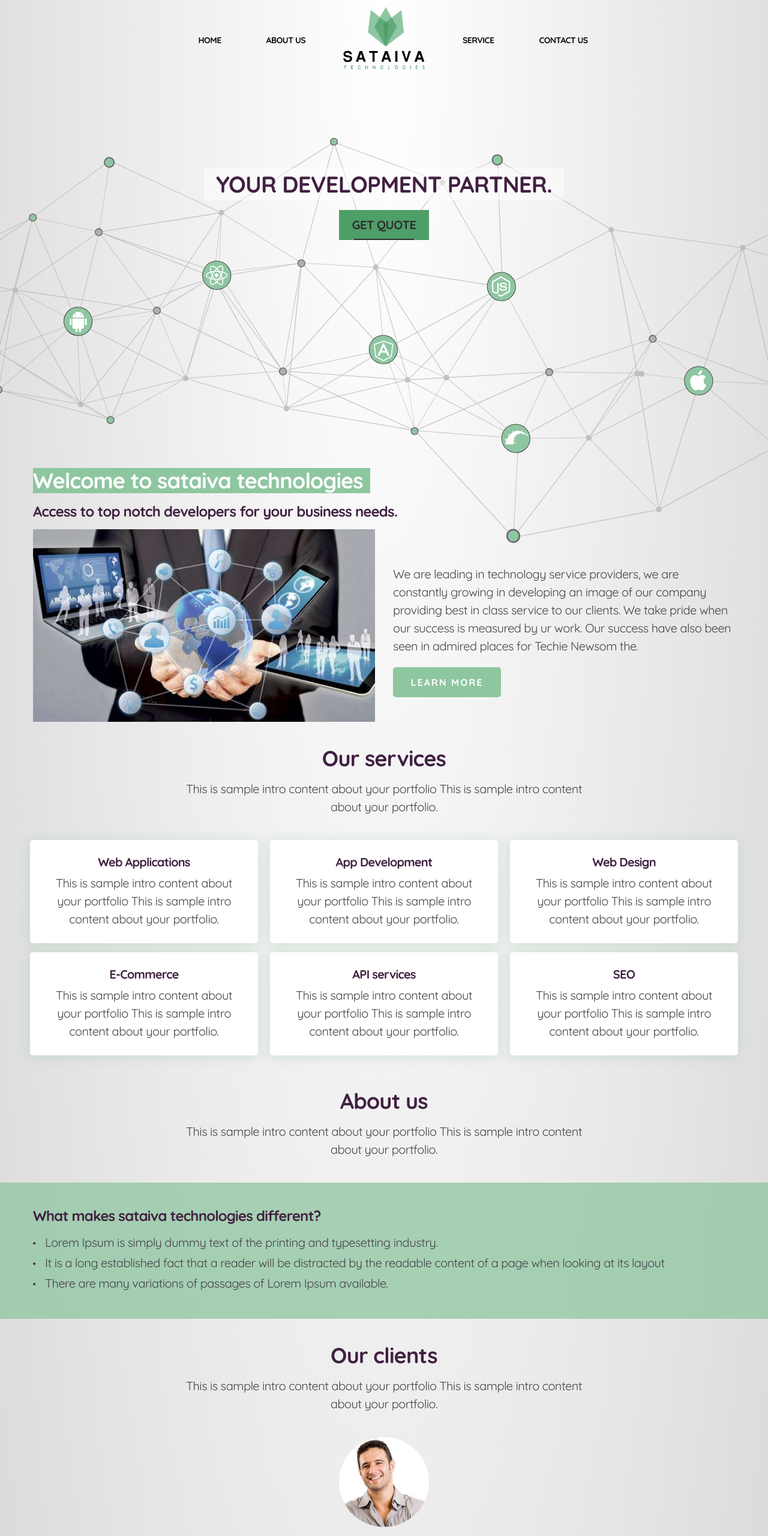
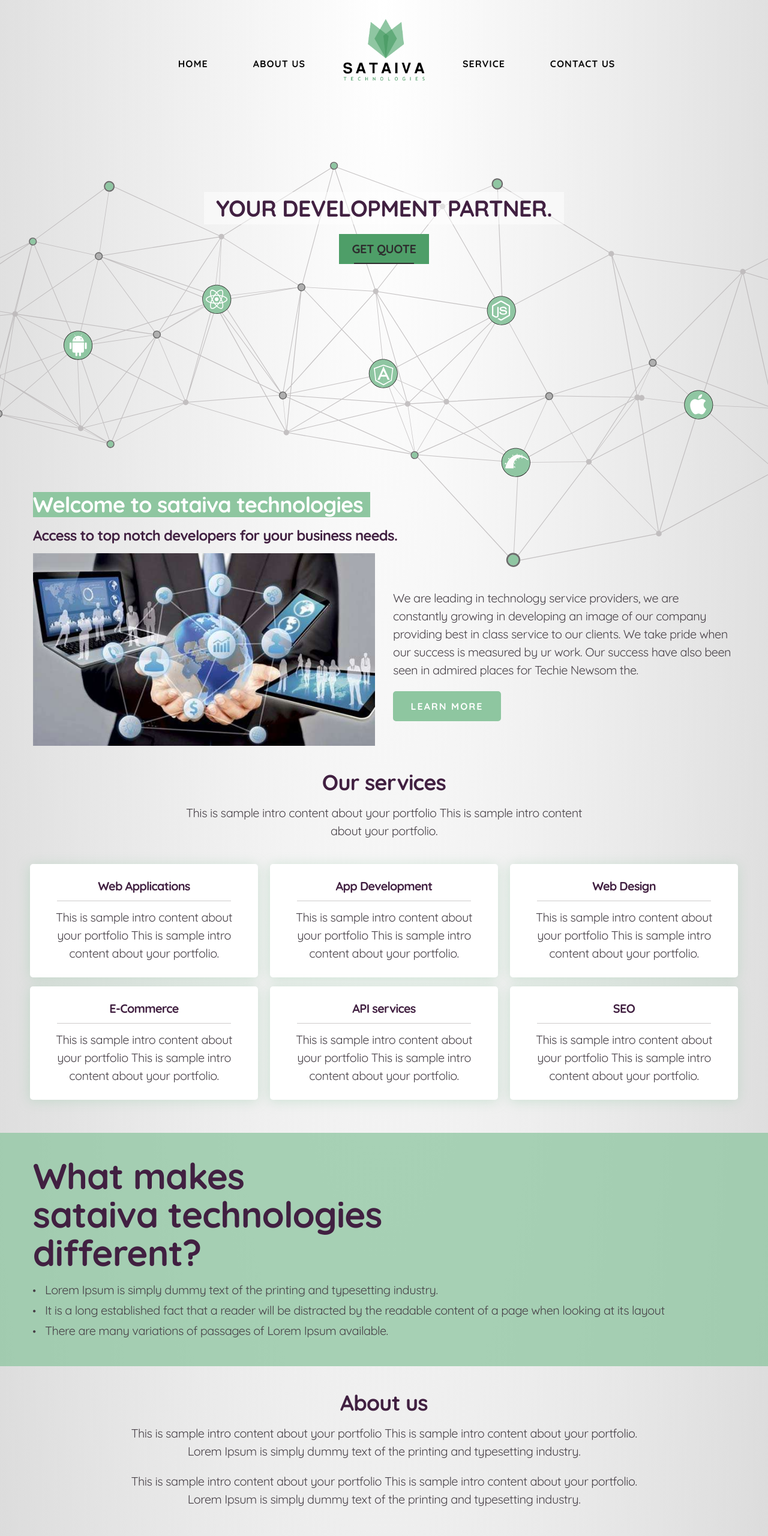
Before and after one commit to sataiva-ravi/sataiva, a website: page html/index.html in a window 1280 px wide. Shown: the top 2560 px of the page at 60% size. Drawn offline with Linux system fonts and the light colour scheme.

Commit message:
changs made

```diff
--- a/html/index.html
+++ b/html/index.html
@@ -194,15 +194,11 @@
 			</section>
 			<!-- Why us section starts here -->
 
-			<div class="title-wrapper">
-				<h2>About us</h2>
-				<p>This is sample intro content about your portfolio This is sample intro content about your portfolio.</p>
-			</div>
 			<section class="theme-layer">
 				<div class="container">
 					<div class="row">
 						<div class="col-12">
-							<h3>What makes sataiva technologies different?</h3>
+							<h3>What makes<br/> sataiva technologies <br/>different?</h3>
 							<ul class="generic-list">
 								<li>Lorem Ipsum is simply dummy text of the printing and typesetting industry.</li>
 								<li>It is a long established fact that a reader will be distracted by the readable content of a page when looking at its layout</li>
@@ -213,11 +209,18 @@
 				</div>
 			</section>
 			<!-- Why us section ends here -->
+
+			<div class="title-wrapper justify">
+				<h2>About us</h2>
+				<p>This is sample intro content about your portfolio This is sample intro content about your portfolio. Lorem Ipsum is simply dummy text of the printing and typesetting industry.</p>
+				<p>This is sample intro content about your portfolio This is sample intro content about your portfolio. Lorem Ipsum is simply dummy text of the printing and typesetting industry.</p>
+			</div>
+
 			<!-- Testimonial starts here -->
 			<section>
 				<div class="container">
 					<div class="title-wrapper">
-						<h2>Our clients</h2>
+						<h2>Testimonial</h2>
 						<p>This is sample intro content about your portfolio This is sample intro content about your portfolio.</p>
 					</div>
 					<div class="testimonial">
@@ -261,11 +264,10 @@
 							<a href="#" class="card-col">
 								<div class="card-col-img">
 									<img src="img/g1.jpg" alt="">
-									<div class="hoverCaption">
-										<h4>Founder & Director</h4>
-									</div>
 								</div>
 								<div class="card-col-content">
+									<h4>Dinesh</h4>
+									<h5>Founder & Director</h5>
 									<p>This is sample intro content about your portfolio</p>
 								</div>
 							</a>
@@ -274,11 +276,10 @@
 							<a href="#" class="card-col">
 								<div class="card-col-img">
 									<img src="img/g3.jpg" alt="">
-									<div class="hoverCaption">
-										<h4>Marketing Associates</h4>
-									</div>
 								</div>
 								<div class="card-col-content">
+									<h4>Lara Man</h4>
+									<h5>Marketing Associates</h5>
 									<p>This is sample intro content about your portfolio</p>
 								</div>
 							</a>
@@ -287,11 +288,10 @@
 							<a href="#" class="card-col">
 								<div class="card-col-img">
 									<img src="img/g1.jpg" alt="">
-									<div class="hoverCaption">
-										<h4>Designs</h4>
-									</div>
 								</div>
 								<div class="card-col-content">
+									<h4>Jack Rose</h4>
+									<h5>Designs</h5>
 									<p>This is sample intro content about your portfolio</p>
 								</div>
 							</a>
--- a/src/scss/components/header.scss
+++ b/src/scss/components/header.scss
@@ -1,14 +1,15 @@
 header{
 	@include position(absolute, $left:0, $top:0, $right:0);
 	z-index: 999;
-	padding: 40px 0px;
+	padding: 80px 0px 40px;
 	li{
 		padding: 10px 35px;
 		cursor: pointer;
 	}
 	a{
 		color: $black;
-		font-size: 14px;
+		font-size: 16px;
+		letter-spacing: 1px;
 		text-transform: uppercase;
 		display: inline-block;
 		position: relative;
--- a/src/scss/components/hero-banner.scss
+++ b/src/scss/components/hero-banner.scss
@@ -7,7 +7,7 @@
 	}
 	img{
 		height:700px;
-		margin-top: 220px;
+		margin-top: 260px;
 		width: 100%;
 		object-fit:cover;
 		object-position: center;
@@ -32,7 +32,7 @@
 		top: auto;
 	}
 	.top{
-		top: 280px!important;
+		top: 320px!important;
 		@include transform(translate(-50%, 0%)!important);
 		bottom: auto;
 		text-align: center;
--- a/src/scss/components/style.scss
+++ b/src/scss/components/style.scss
@@ -30,6 +30,7 @@
 }
 .card-col{
 	display: block;
+	@include box-shadow(-1px 2px 20px #ccc);
 	&-img{
 		overflow:hidden;
 		position:relative;
@@ -37,6 +38,7 @@
 	&-content{
 		color: $black;
 		padding: 15px 15px 0px;
+		background-color: $white;
 	}
 	img{
 		@include transition(0.5s all ease-in-out);
@@ -86,6 +88,12 @@
 		padding-right: 12px;
 	}
 }
+.justify{
+	max-width: 900px;
+	p{
+		padding-bottom: 20px;
+	}
+}
 .service{
 	&-card{
 		&-row{
@@ -100,7 +108,10 @@
 				padding-bottom:0px;
 			}
 			h4{
-				padding-bottom: 8px;
+				padding-bottom: 12px;
+			    border-bottom: 1px solid #cecccc;
+			    margin-bottom: 12px;
+			    margin: 0px 20px 12px;
 			}
 			@include border-radius(5px);
 			@include box-shadow(-1px 2px 20px #8ec6a05e);
@@ -325,6 +336,10 @@
 	padding: 40px 0px;
 	margin-bottom: 40px;
 	background-color: #8ec6a0bf;
+	h3{
+		font-size: 60px;
+		line-height: 64px;
+	}
 }
 .popup{
 	&-outer{
```
Also changed, not shown: html/css/app.css.
